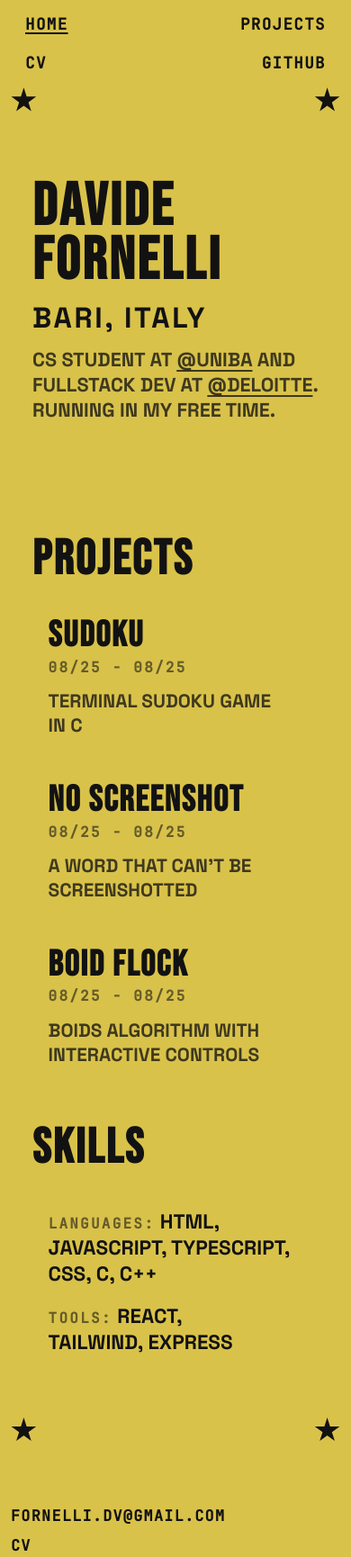
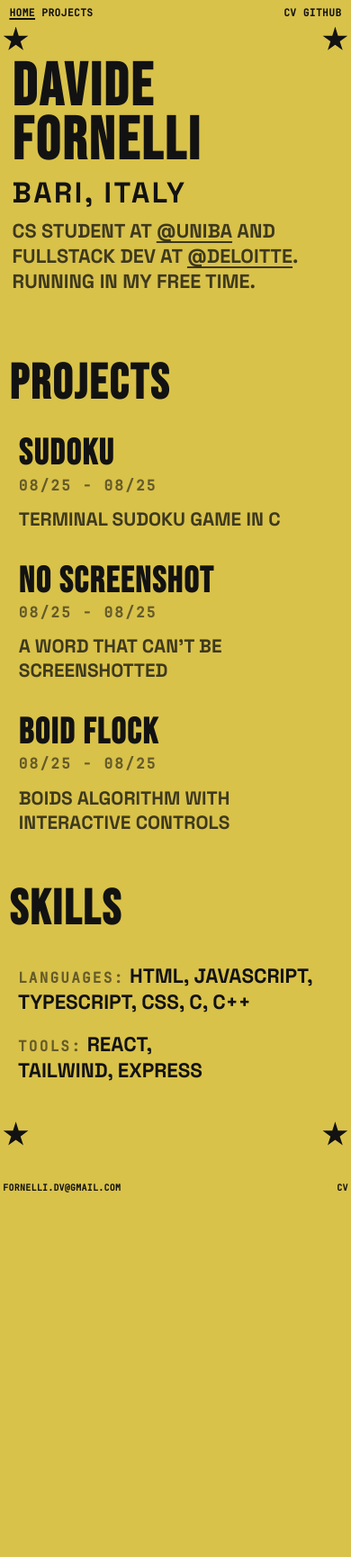
Before and after one commit to ddavidefornelli/WEBSITE, a website built with Vite: page index.html in a window 390 px wide. Shown: the whole page at 90% size. After the commit the page ends 1327 px from the top, so only its background shows below. Built offline with nearby package versions, Linux system fonts and the light colour scheme; some packages are replaced by stand-ins of ours.

Commit message:
che grande che sono

```diff
--- a/components/body/customBody/bodyComponent.css
+++ b/components/body/customBody/bodyComponent.css
@@ -82,3 +82,9 @@
     width: 1.8rem;
   }
 }
+
+@media (max-width: 640px) and (max-aspect-ratio: 3/4) {
+  .home-page {
+    padding: 0.85rem 0;
+  }
+}
--- a/components/body/projectsSection/project.css
+++ b/components/body/projectsSection/project.css
@@ -52,3 +52,9 @@ homepage-project {
   font-size: clamp(1.3rem, 1.08rem + 0.55vw, 1.7rem);
   line-height: 1.3;
 }
+
+@media (max-width: 640px) and (max-aspect-ratio: 3/4) {
+  .home-project-card__link {
+    padding: 0.65rem;
+  }
+}
--- a/components/body/title/title.css
+++ b/components/body/title/title.css
@@ -71,7 +71,7 @@ custom-title {
 
 @media (max-width: 640px) and (max-aspect-ratio: 3/4) {
   .hero-poster {
-    padding: 1.5rem;
+    padding: 0.65rem;
     min-height: 0;
   }
 
@@ -80,7 +80,8 @@ custom-title {
   }
 
   .hero-poster__copy {
-    padding: 3rem 0 3.4rem;
+    gap: 0.7rem;
+    padding: 0.9rem 0 1rem;
   }
 
   .hero-poster__name-line {
--- a/components/footer/footer.css
+++ b/components/footer/footer.css
@@ -28,18 +28,20 @@
 
 @media (max-width: 640px) and (max-aspect-ratio: 3/4) {
   .site-footer__row {
-    flex-direction: column;
-    align-items: flex-start;
-    gap: 0.5rem;
+    align-items: center;
+    gap: 0.4rem;
+    flex-wrap: nowrap;
+    padding-top: 0.85rem;
   }
 
   .site-footer__row a {
-    font-size: clamp(0.95rem, 0.8rem + 1vw, 1.15rem);
-    letter-spacing: 0.08em;
+    font-size: clamp(0.62rem, 2.2vw, 0.82rem);
+    letter-spacing: 0.03em;
+    white-space: nowrap;
   }
 
   .site-footer__email {
-    max-width: 100%;
-    overflow-wrap: anywhere;
+    max-width: none;
+    overflow-wrap: normal;
   }
 }
--- a/components/header/header.css
+++ b/components/header/header.css
@@ -45,25 +45,32 @@
 
 @media (max-width: 640px) and (max-aspect-ratio: 3/4) {
   .site-header {
-    padding: 0.9rem 1rem;
+    padding: 0.4rem 0.45rem;
   }
 
   .site-nav {
     width: 100%;
-    align-items: flex-start;
-    gap: 1rem;
-    flex-wrap: wrap;
+    align-items: center;
+    gap: 0.35rem;
+    flex-wrap: nowrap;
   }
 
   .site-nav__group {
-    width: 100%;
-    justify-content: space-between;
-    gap: 0.9rem;
+    flex: 1 1 0;
+    width: auto;
+    justify-content: flex-start;
+    gap: 0.45rem;
     min-width: 0;
+    flex-wrap: nowrap;
+  }
+
+  .site-nav__group:last-child {
+    justify-content: flex-end;
   }
 
   .site-nav__link {
-    font-size: clamp(1rem, 0.8rem + 1.2vw, 1.2rem);
-    letter-spacing: 0.08em;
+    font-size: clamp(0.7rem, 2.4vw, 0.9rem);
+    letter-spacing: 0.04em;
+    white-space: nowrap;
   }
 }
--- a/components/projects/project/project.css
+++ b/components/projects/project/project.css
@@ -65,6 +65,15 @@
 }
 
 @media (max-width: 640px) and (max-aspect-ratio: 3/4) {
+  .project-card__link {
+    padding: 0.65rem;
+  }
+
+  .project-card__rows {
+    gap: 0.55rem;
+    padding-top: 0.65rem;
+  }
+
   .project-card__rows span {
     display: block;
     margin-bottom: 0.25rem;
--- a/components/projects/projectsElement/projects.css
+++ b/components/projects/projectsElement/projects.css
@@ -31,6 +31,10 @@ project-project {
 }
 
 @media (max-width: 640px) and (max-aspect-ratio: 3/4) {
+  .projects-page {
+    padding-top: 0.5rem;
+  }
+
   .projects-page .section-heading {
     gap: 0.6rem;
   }
--- a/css/global.css
+++ b/css/global.css
@@ -237,3 +237,18 @@ custom-footer {
     width: 1.8rem;
   }
 }
+
+@media (max-width: 640px) and (max-aspect-ratio: 3/4) {
+  :root {
+    --content-gutter: 0.45rem;
+    --page-max: calc(100vw - 0.4rem);
+  }
+
+  body {
+    padding: 0 0.2rem 0;
+  }
+
+  .panel {
+    padding: 0.6rem;
+  }
+}
```
